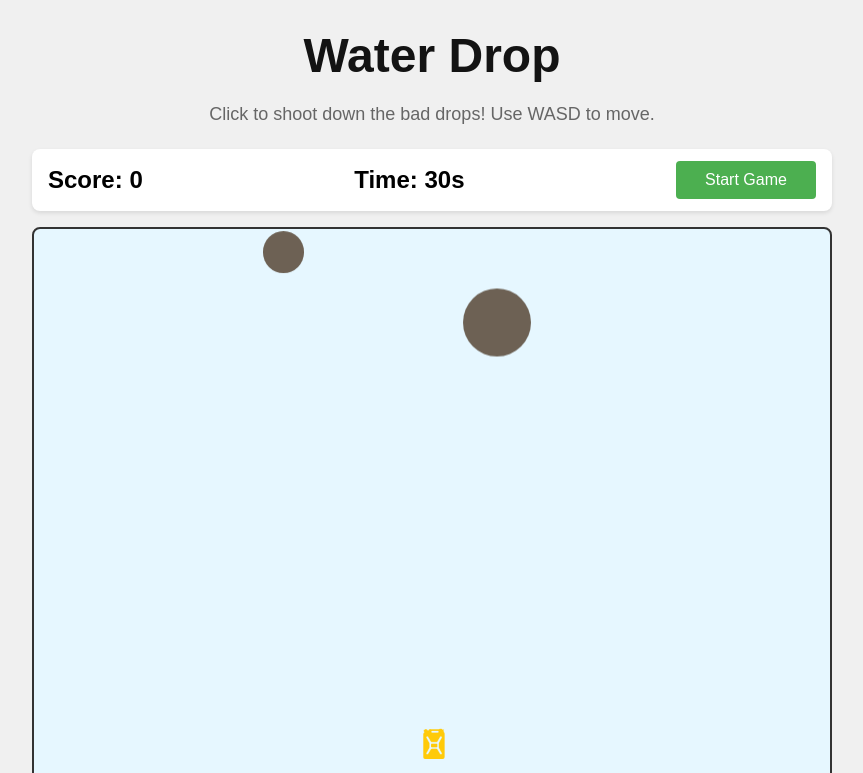
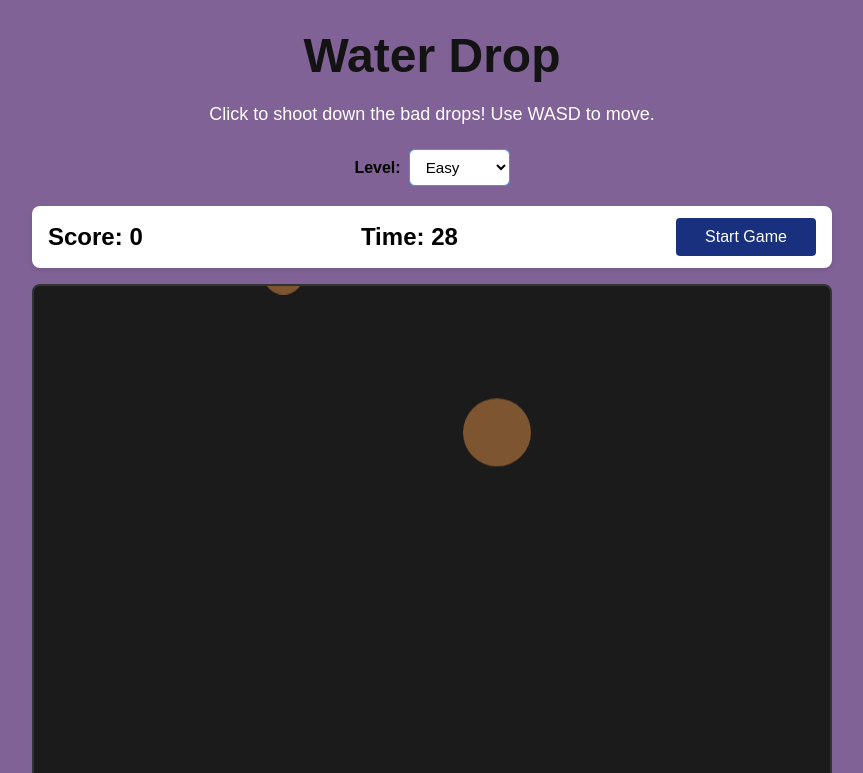
Before and after one commit to aguil123/final-game-water-drop, a plain HTML site: page index.html in a window 1280 px wide. Both pictures are taken after a click on the button "Start Game". Shown: the top 773 px of the page, without its empty margins (208-1071 px from the left). Drawn offline with Linux system fonts and the light colour scheme.

Commit message:
Customized the UI colors and adjusted drop speed for each level

```diff
--- a/index.html
+++ b/index.html
@@ -10,9 +10,17 @@
     <div class="game-wrapper">
         <h1 class="game-title">Water Drop</h1>
         <p class="game-tagline">Click to shoot down the bad drops! Use WASD to move.</p>
+        <div class="level-selector">
+            <label for="difficulty-select">Level:</label>
+            <select id="difficulty-select" name="difficulty">
+                <option value="easy">Easy</option>
+                <option value="medium">Medium</option>
+                <option value="hard">Hard</option>
+            </select>
+        </div>
         <div class="score-panel">
             <div class="score">Score: <span id="score">0</span></div>
-            <div class="timer">Time: <span id="time">30</span>s</div>
+            <div class="timer">Time: <span id="time">30</span></div>
             <button id="start-btn">Start Game</button>
         </div>
 
--- a/script.js
+++ b/script.js
@@ -1,11 +1,21 @@
 // Variables to control game state
 let gameRunning = false; // Keeps track of whether game is active or not
 let dropMaker; // Will store our timer that creates drops regularly
+let timerInterval; // Will store the countdown timer interval
+let currentDifficulty = "easy";
+let timeLeft = 30;
+
+const difficultySettings = {
+  easy: { spawnInterval: 1400, fallSpeedMultiplier: 2 },
+  medium: { spawnInterval: 1000, fallSpeedMultiplier: 3},
+  hard: { spawnInterval: 700, fallSpeedMultiplier: 4 },
+};
 
 // Water can control variables
 const waterCan = document.getElementById("water-can");
 const gameContainer = document.getElementById("game-container");
 let score = document.getElementById("score");
+const timerDisplay = document.getElementById("time");
 let canX = 0;
 let canY = 0;
 const canSpeed = 5; // Pixels per frame
@@ -100,15 +110,57 @@
 
 // Wait for button click to start the game
 document.getElementById("start-btn").addEventListener("click", startGame);
+document.getElementById("difficulty-select").addEventListener("change", (event) => {
+  currentDifficulty = event.target.value;
+
+  if (gameRunning) {
+    startDropSpawner();
+    startTimer();
+  }
+});
+
+function startDropSpawner() {
+  clearInterval(dropMaker);
+  const settings = difficultySettings[currentDifficulty] || difficultySettings.easy;
+  dropMaker = setInterval(createDrop, settings.spawnInterval);
+}
 
 function startGame() {
   // Prevent multiple games from running at once
   if (gameRunning) return;
 
   gameRunning = true;
+  startDropSpawner();
+  startTimer();
+}
 
-  // Create new drops every second (1000 milliseconds)
-  dropMaker = setInterval(createDrop, 1000);
+function startTimer() {
+  score.textContent = "0"; // Reset score
+  clearInterval(timerInterval);
+  timeLeft = 30;
+  updateTimerDisplay();
+
+  timerInterval = setInterval(() => {
+    timeLeft -= 1;
+    updateTimerDisplay();
+
+    if (timeLeft <= 0) {
+      endGame();
+    }
+  }, 1000);
+}
+
+function updateTimerDisplay() {
+  if (timerDisplay) {
+    timerDisplay.textContent = timeLeft;
+  }
+}
+
+function endGame() {
+  gameRunning = false;
+  clearInterval(dropMaker);
+  clearInterval(timerInterval);
+  timerDisplay.textContent = "Game Over!";
 }
 
 // Shoot a laser when the user clicks inside the container
@@ -174,7 +226,8 @@
   drop.style.left = xPosition + "px";
 
   // Set the animation duration so the drop falls smoothly
-  drop.style.animationDuration = "4s";
+  const settings = difficultySettings[currentDifficulty] || difficultySettings.easy;
+  drop.style.animationDuration = `${4 / settings.fallSpeedMultiplier}s`;
 
   // Add the new drop to the game screen
   gameContainer.appendChild(drop);
--- a/styles.css
+++ b/styles.css
@@ -30,7 +30,7 @@
     align-items: center;
     min-height: 100vh;
     padding: 16px;
-    background-color: #f0f0f0;
+    background-color: #816296;
     font-family: Arial, sans-serif;
     overflow-x: hidden;
 }
@@ -68,7 +68,7 @@
     aspect-ratio: 4 / 3;
     min-height: 320px;
     max-height: min(70vh, 600px);
-    background-color: #e6f7ff;
+    background-color: #1b1b1b;
     border: 2px solid #333;
     border-radius: 8px;
     position: relative;
@@ -83,7 +83,7 @@
 
 #start-btn {
     padding: 10px 16px;
-    background-color: #4CAF50;
+    background-color: #18307e;
     color: white;
     border: none;
     border-radius: 4px;
@@ -93,7 +93,7 @@
 }
 
 #start-btn:hover {
-    background-color: #45a049;
+    background-color: #0c1b4e;
 }
 
 .score {
@@ -125,7 +125,7 @@
      position: absolute;
     width: 60px;  /* increased from 40px */
     height: 60px; /* increased from 40px */
-    background-color: #442e1abe;
+    background-color: #a06b3abe;
     border-radius: 50%;
     animation: dropFall linear forwards;
     transform-origin: center;
@@ -145,10 +145,36 @@
 }
 
 .game-tagline {
-    color: #666;
+    color: #ffffff;
     font-size: clamp(1rem, 2vw, 1.125rem);
     margin-bottom: 8px;
     text-align: center;
+}
+
+.level-selector {
+    display: flex;
+    align-items: center;
+    gap: 8px;
+    margin-bottom: 4px;
+}
+
+.level-selector label {
+    font-weight: bold;
+    color: #000000;
+}
+
+.level-selector select {
+    padding: 8px 12px;
+    border: 1px solid #2E9DF7;
+    border-radius: 6px;
+    background-color: #fff;
+    color: #000000;
+    font-size: 0.95rem;
+}
+
+.level-selector select:focus {
+    outline: 2px solid #2E9DF7;
+    outline-offset: 2px;
 }
 
 @keyframes dropFall {
```
